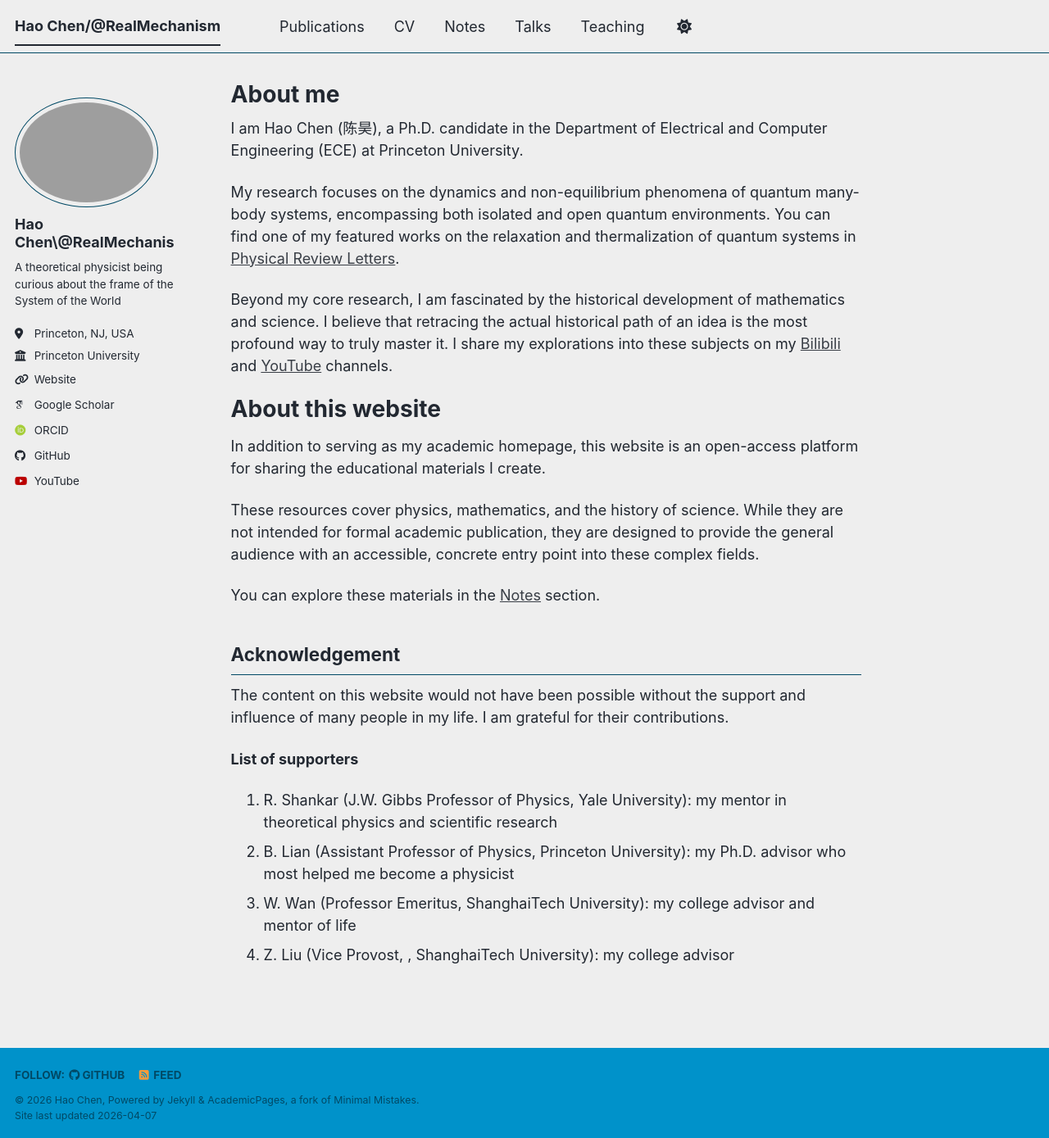
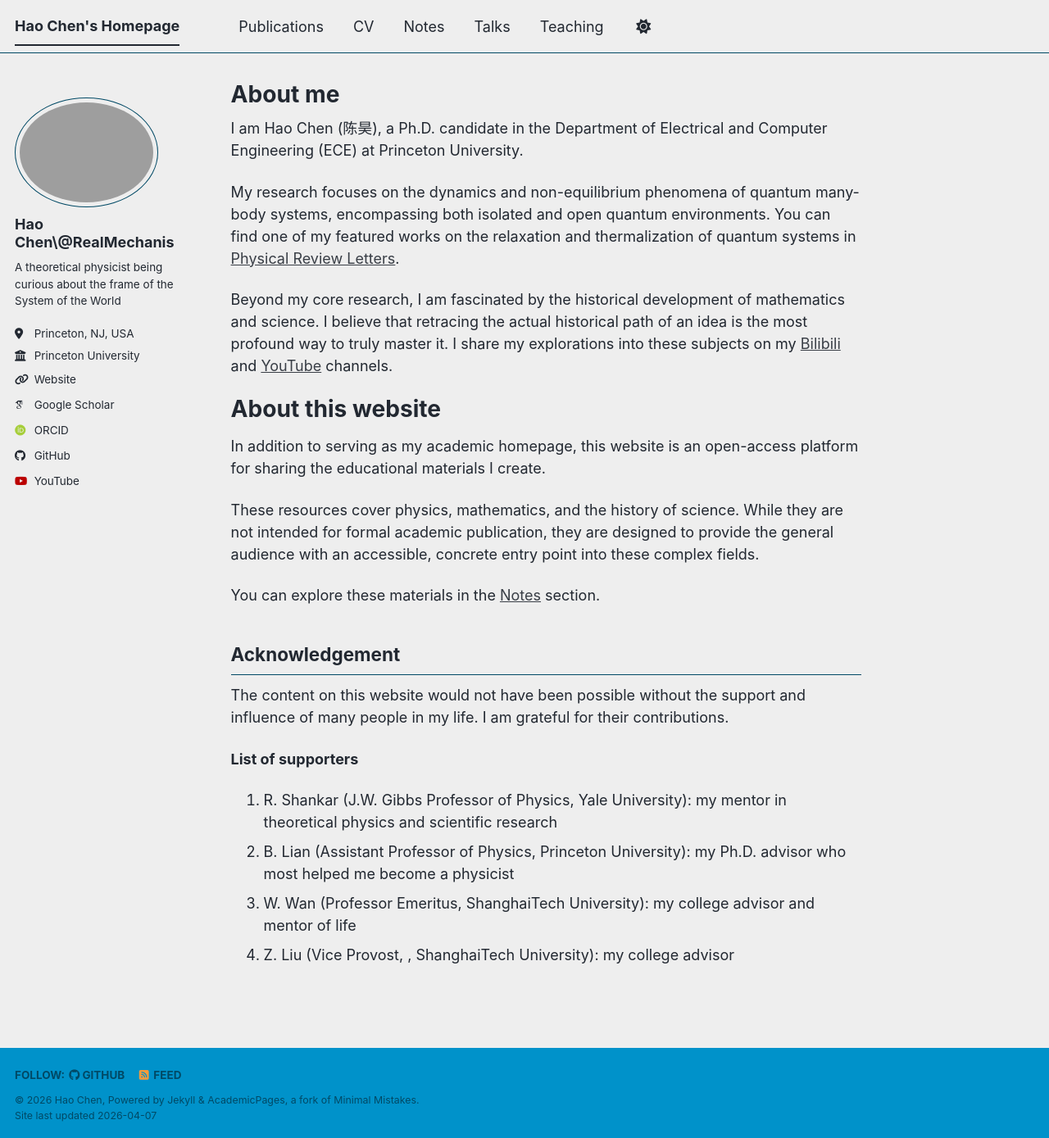
Before and after one commit to HCPrince/HCPrince.github.io, a Jekyll site: the page built from _pages/about.md, in a window 1280 px wide and 1389 px high. Shown: the whole window at 82% size. Built offline with Jekyll 4.4.1, drawn with Linux system fonts in a browser that asks for light colours; some web fonts are replaced; a script bundle is joined from its source files by our own code; library files that are not in the unit come from our copies.

Commit message:
Update site title to 'Hao Chen's Homepage'

```diff
--- a/_config.yml
+++ b/_config.yml
@@ -9,7 +9,7 @@
 # Basic Site Settings
 locale                   : "en-US"
 site_theme               : "air" # The available themes options are "default", "air", "sunrise", "mint", "dirt" and "contrast"
-title                    : "Hao Chen/@RealMechanism"
+title                    : "Hao Chen's Homepage"
 title_separator          : "-"
 name                     : &name "Hao Chen"
 description              : &description "Hao Chen's academic portfolio"   # Update this with a general description of your site, this is the default if not overridden by a page
```
